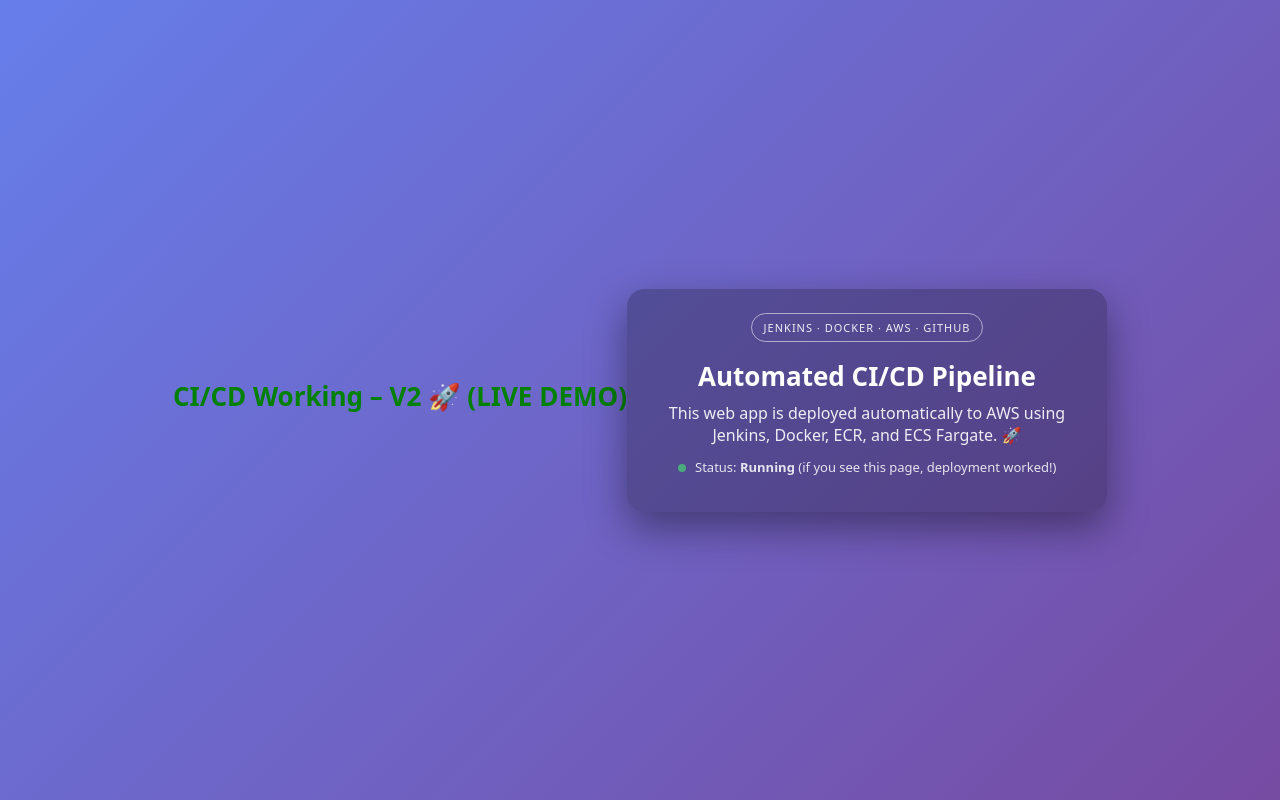
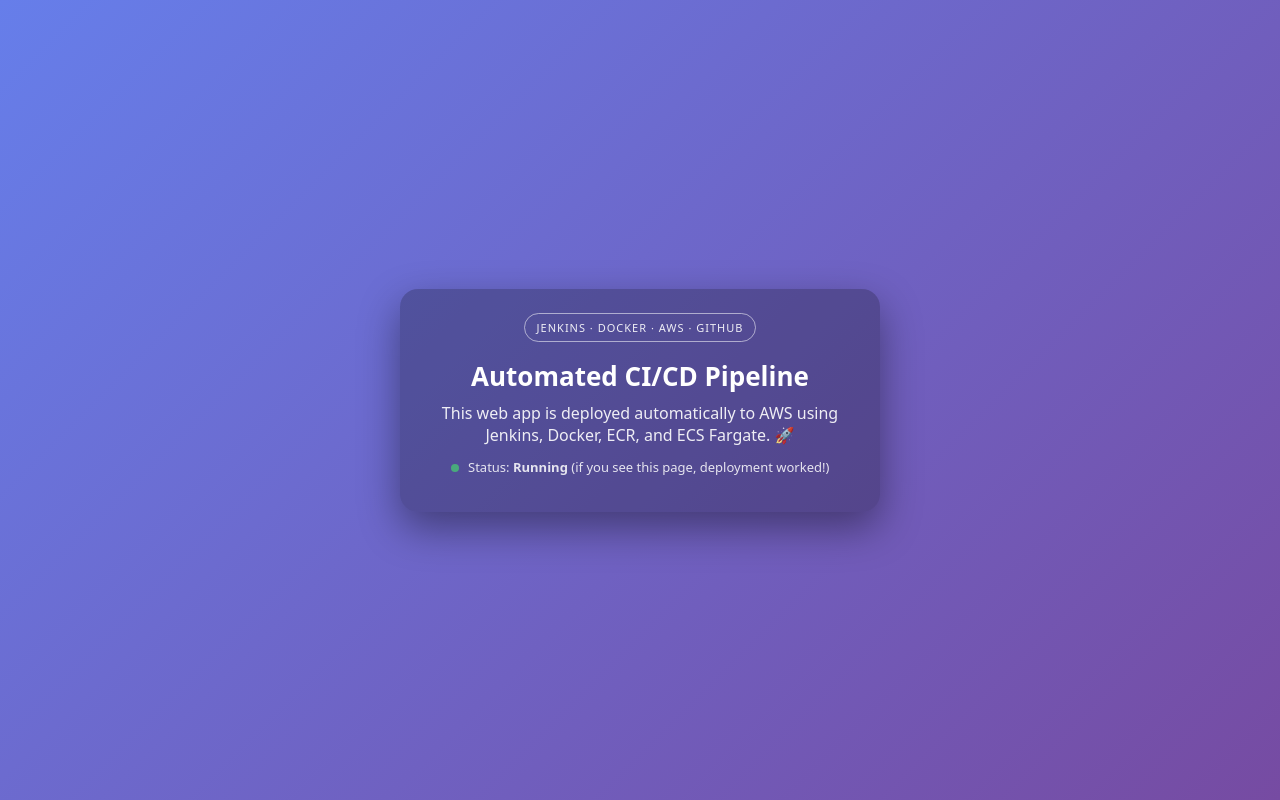
Before and after one commit to willseyyyy/aws-ci-cd-demo, a website: page public/index.html in a window 1280 px wide. Drawn offline with Linux system fonts and the light colour scheme.

Commit message:
Version 2 - LIVE demo update

```diff
--- a/public/index.html
+++ b/public/index.html
@@ -1,8 +1,6 @@
 <!DOCTYPE html>
 <html>
   <head>
-    <h1 style="color: green;">CI/CD Working – V2 🚀 (LIVE DEMO)</h1>
-
     <meta charset="UTF-8" />
     <title>AWS CI/CD Demo</title>
     <style>
```
